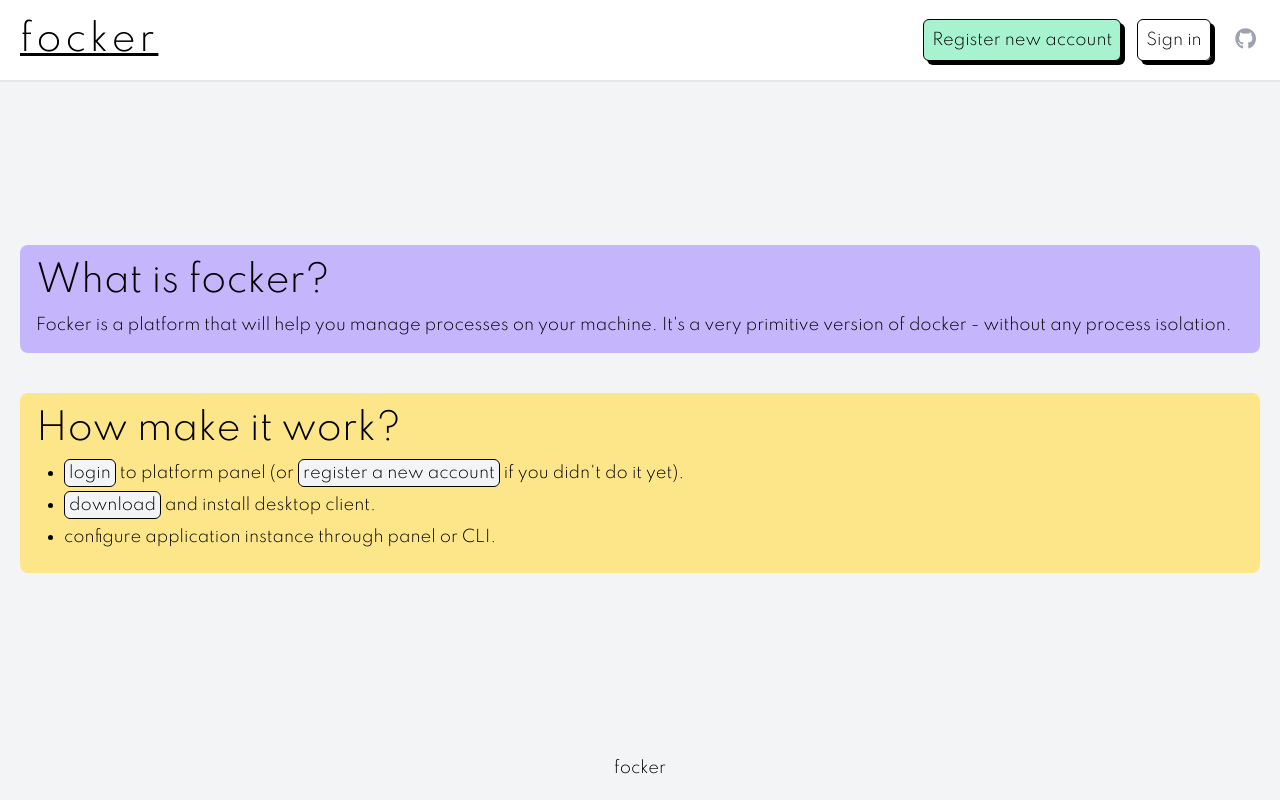
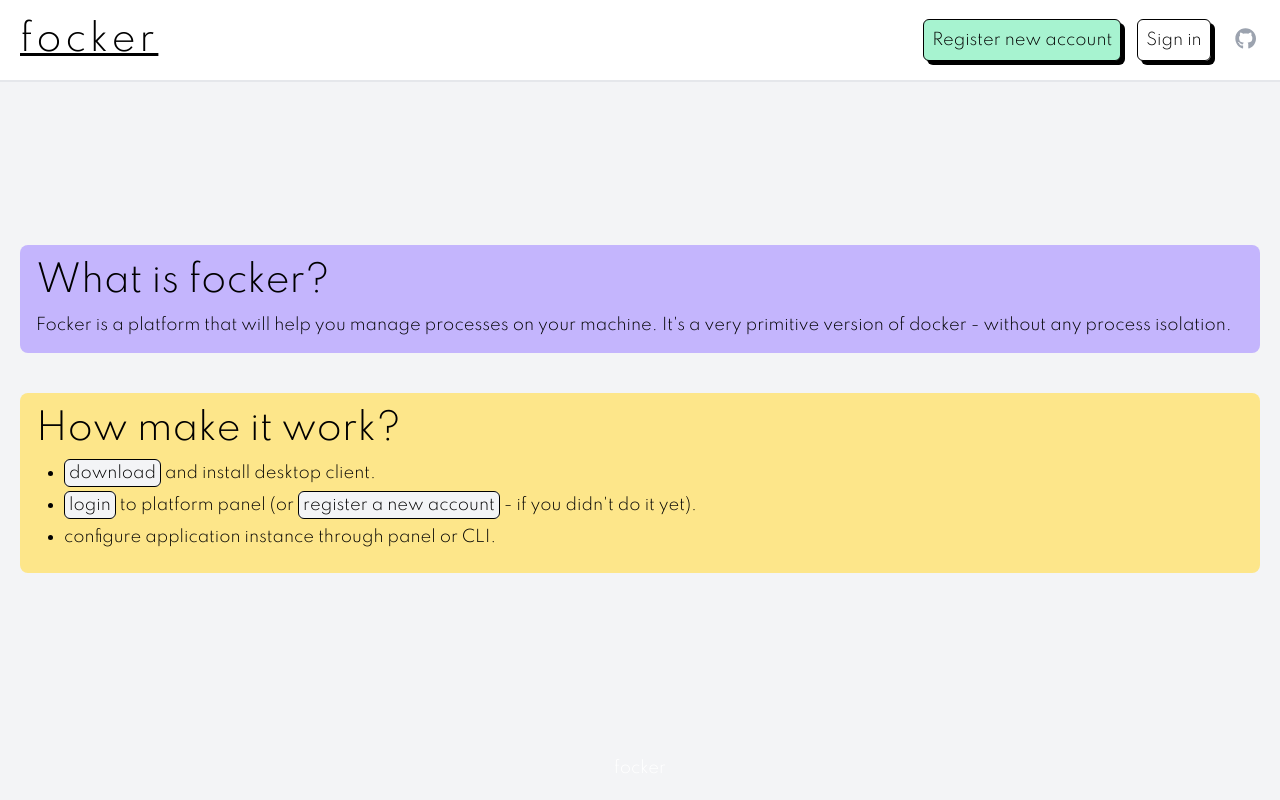
Before and after one commit to arturgawlik/focker-ui, an Angular app: page / in a window 1280 px wide. Built offline with nearby package versions, Linux system fonts and the light colour scheme.

Commit message:
instructions order

```diff
--- a/src/app/app.component.html
+++ b/src/app/app.component.html
@@ -38,17 +38,17 @@
         <div class="bg-yellow-200 rounded-lg p-4 mt-10">
           <p class="text-4xl">How make it work?</p>
           <ul class="list-disc pl-5 mt-3">
+            <li class="m-2"><a class="rounded-md border border-black p-1 bg-gray-100 cursor-pointer">download</a> and install desktop client.</li>
             <li class="m-2">
-              <a class="rounded-md border border-black p-1 bg-gray-100 cursor-pointer">login</a> to platform panel (or <a class="rounded-md border border-black p-1 bg-gray-100 cursor-pointer">register a new account</a> if you didn't do it yet).
+              <a class="rounded-md border border-black p-1 bg-gray-100 cursor-pointer">login</a> to platform panel (or <a class="rounded-md border border-black p-1 bg-gray-100 cursor-pointer">register a new account</a> - if you didn't do it yet).
             </li>
-            <li class="m-2"><a class="rounded-md border border-black p-1 bg-gray-100 cursor-pointer">download</a> and install desktop client.</li>
             <li class="m-2">configure application instance through panel or CLI.</li>
           </ul>
         </div>
 
       </main>
 
-      <footer class="text-center m-5 inset-x-0 bottom-0">focker</footer>
+      <footer class="text-center m-5 inset-x-0 bottom-0 text-white">focker</footer>
     </div>
   </div>
 </div>
```
